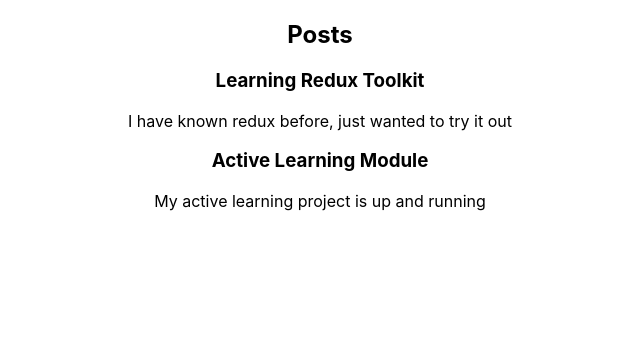
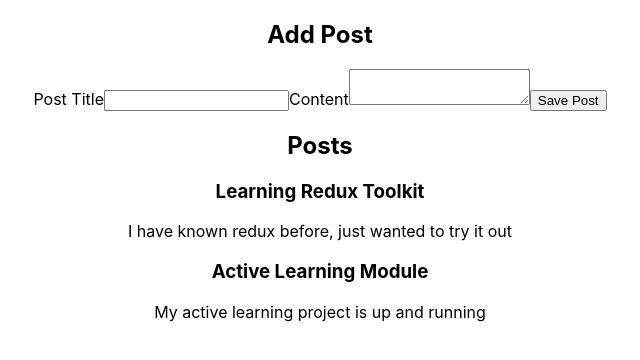
Before and after one commit to daregoodness1997/redux-blog, a React (Create React App) app: page / in a window 1280 px wide. Shown: the top 360 px of the page, without its empty margins (320-960 px from the left). Built offline with nearby package versions, Linux system fonts and the light colour scheme.

Commit message:
add post

```diff
--- a/src/App.js
+++ b/src/App.js
@@ -1,9 +1,11 @@
 import './App.css';
+import AddPostForm from './features/posts/AddPostForm';
 import PostsList from './features/posts/PostsList';
 
 function App() {
   return (
     <main className='App'>
+      <AddPostForm />
       <PostsList />
     </main>
   );
--- /dev/null
+++ b/src/features/posts/AddPostForm.js
@@ -0,0 +1,46 @@
+import React, { useState } from 'react';
+import { useDispatch } from 'react-redux';
+import { nanoid } from '@reduxjs/toolkit';
+import { postAdded } from './postsSlice';
+
+const AddPostForm = () => {
+  const [values, setValues] = useState({ title: '', content: '' });
+  let dispatch = useDispatch();
+
+  const onSavePostSubmitted = e => {
+    e.preventDefault();
+    dispatch(postAdded({ ...values, id: nanoid() }));
+    setValues({ title: '', content: '' });
+  };
+
+  console.log(values);
+
+  return (
+    <section>
+      <h2>Add Post</h2>
+      <form onSubmit={onSavePostSubmitted}>
+        <label htmlFor='postTitle'>Post Title</label>
+        <input
+          type='text'
+          name='postTitle'
+          id='postTitle'
+          value={values.title}
+          required
+          onChange={e => setValues({ ...values, title: e.target.value })}
+        />
+        <label htmlFor='postContent'>Content</label>
+        <textarea
+          name='postContent'
+          id='postContent'
+          value={values.content}
+          required
+          onChange={e => setValues({ ...values, content: e.target.value })}
+        />
+
+        <button type='submit'>Save Post</button>
+      </form>
+    </section>
+  );
+};
+
+export default AddPostForm;
--- a/src/features/posts/postsSlice.js
+++ b/src/features/posts/postsSlice.js
@@ -16,9 +16,15 @@
 const postsSlice = createSlice({
   name: 'posts',
   initialState,
-  reducers: {},
+  reducers: {
+    postAdded(state, action) {
+      state.push(action.payload);
+    },
+  },
 });
 
 export const SelectAllPosts = state => state.posts;
 
+export const { postAdded } = postsSlice.actions;
+
 export default postsSlice.reducer;
```
